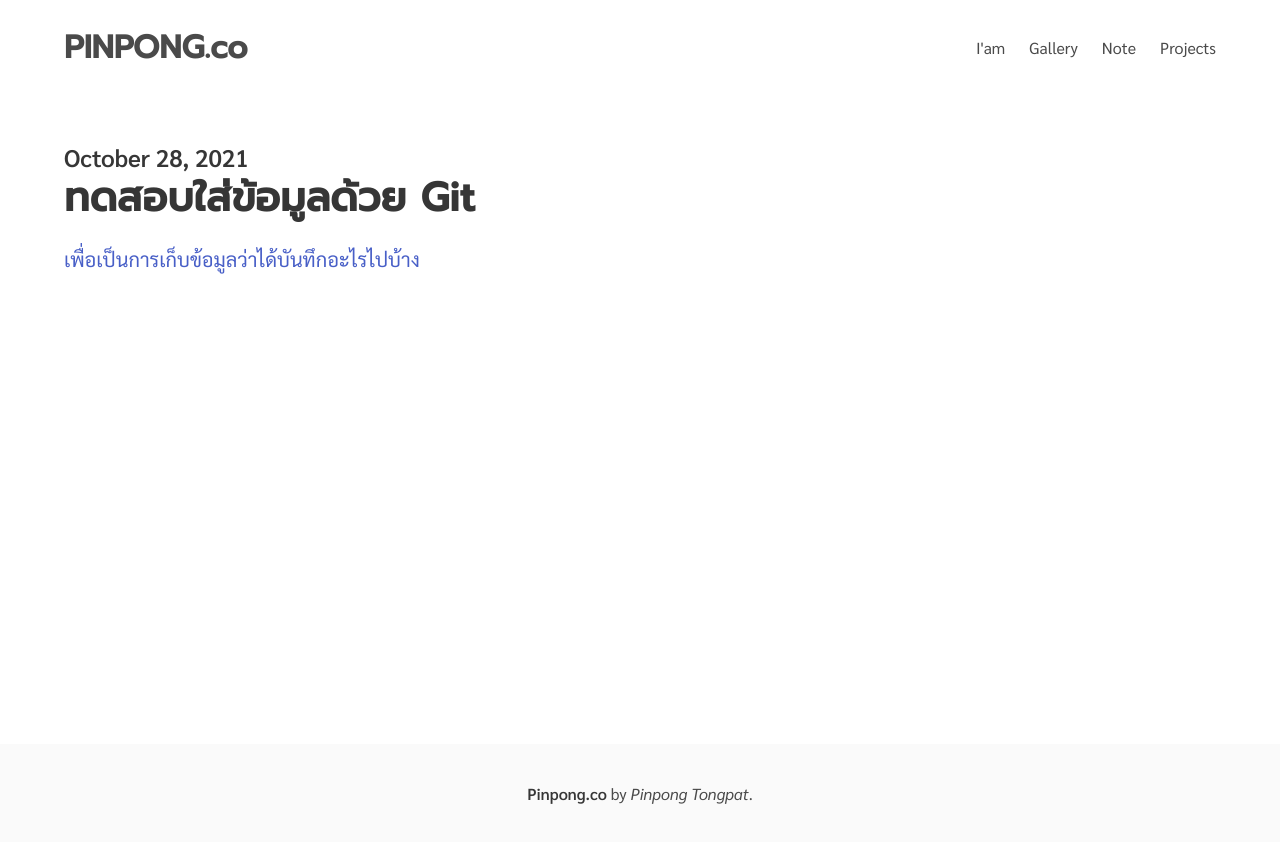
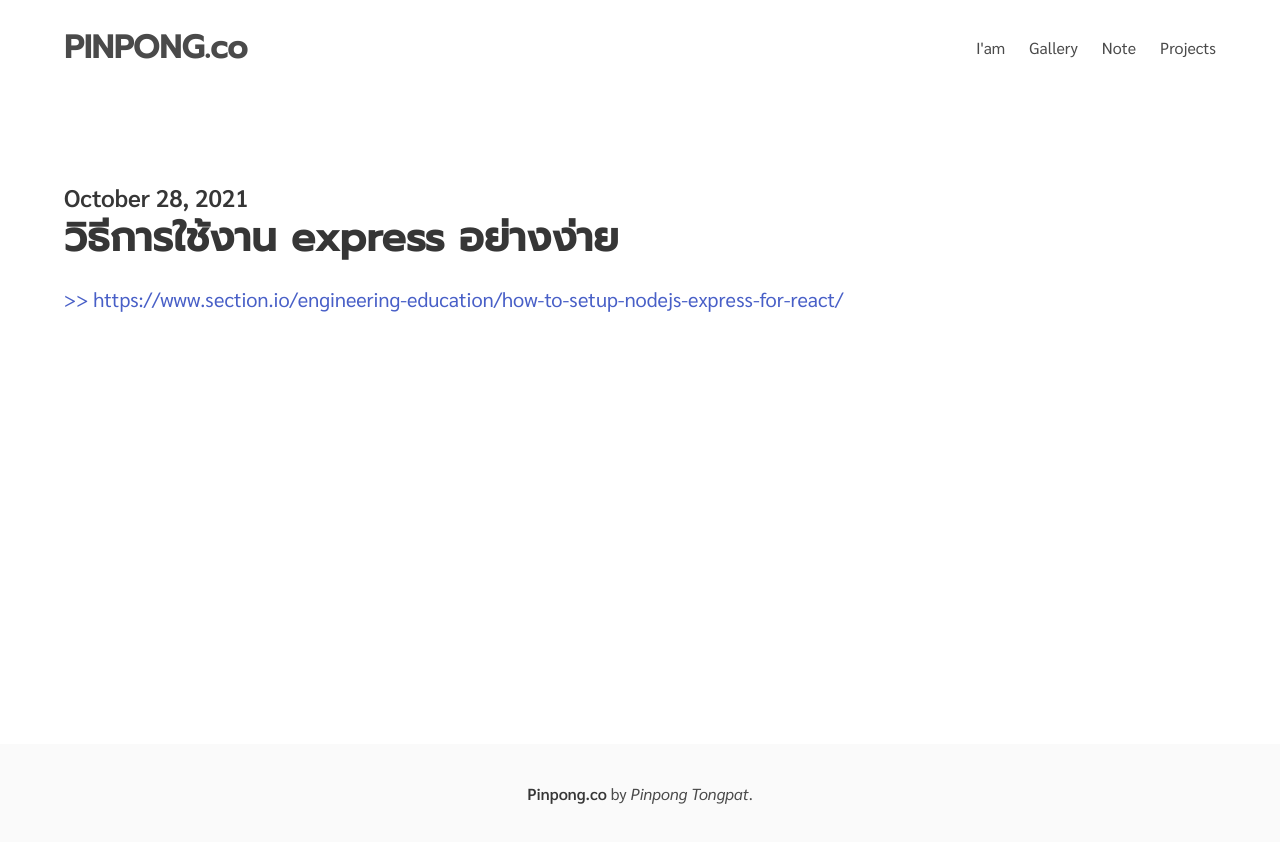
Before and after one commit to PinpongTp/pinpong.co-2021, a React (Create React App) app: page /note/express in a window 1280 px wide. Built offline with nearby package versions, Linux system fonts and the light colour scheme.

Commit message:
add express note file and edit note file.

```diff
--- a/src/App.js
+++ b/src/App.js
@@ -7,6 +7,7 @@ import Footer from './layouts/footer'
 import Gallery from './pages/gallery'
 import About from './pages/about'
 import Gitnoe from './pages/note/gitnote'
+import Expressnote from './pages/note/expressnote'
 
 // const About = () => <h1>About</h1>
 const Post = () => <h1>Post</h1>
@@ -27,6 +28,7 @@ class App extends Component {
             <Route path="/about" component={About} />
             <Route path="/post" component={Post} />
             <Route path="/note/git" component={Gitnoe} />
+            <Route path="/note/express" component={Expressnote} />
             <Route path="/note" component={Note} />
             <Route path="/project" component={Project} />
             <Route path="/gallery" component={Gallery} />
--- a/src/pages/note.js
+++ b/src/pages/note.js
@@ -20,6 +20,17 @@ const Note = () => {
                 </div>
             </section>
 
+            <section className="section">
+                <div className="container">
+                    <div class="content is-medium">
+                        <Link to="note/express">
+                            <h2 class="subtitle is-4">October 28, 2021</h2>
+                            <h1 class="title">วิธีการใช้งาน express อย่างง่าย</h1>
+                        </Link>
+                    </div>
+                </div>
+            </section>
+
         </div>
     )
 }
--- /dev/null
+++ b/src/pages/note/expressnote.js
@@ -0,0 +1,29 @@
+// import React from "react";
+// import {Link} from 'react-router-dom'
+
+const Expressnote = () => {
+
+
+    return (
+        <div>
+            <section className="section">
+                <div className="container">
+                    <div class="content is-medium">
+                        <figure>
+                            {/* <img src="/img/note/logo-git.jpg" alt="" /> */}
+                        </figure>
+                        <h2 class="subtitle is-4">October 28, 2021</h2>
+                        <h1 class="title">วิธีการใช้งาน express อย่างง่าย</h1>
+                        <a target="_blank" href="https://www.section.io/engineering-education/how-to-setup-nodejs-express-for-react/">
+                        >> https://www.section.io/engineering-education/how-to-setup-nodejs-express-for-react/
+                        </a>
+                    </div>
+                </div>
+            </section>
+
+        </div>
+    )
+}
+
+
+export default Expressnote
```
